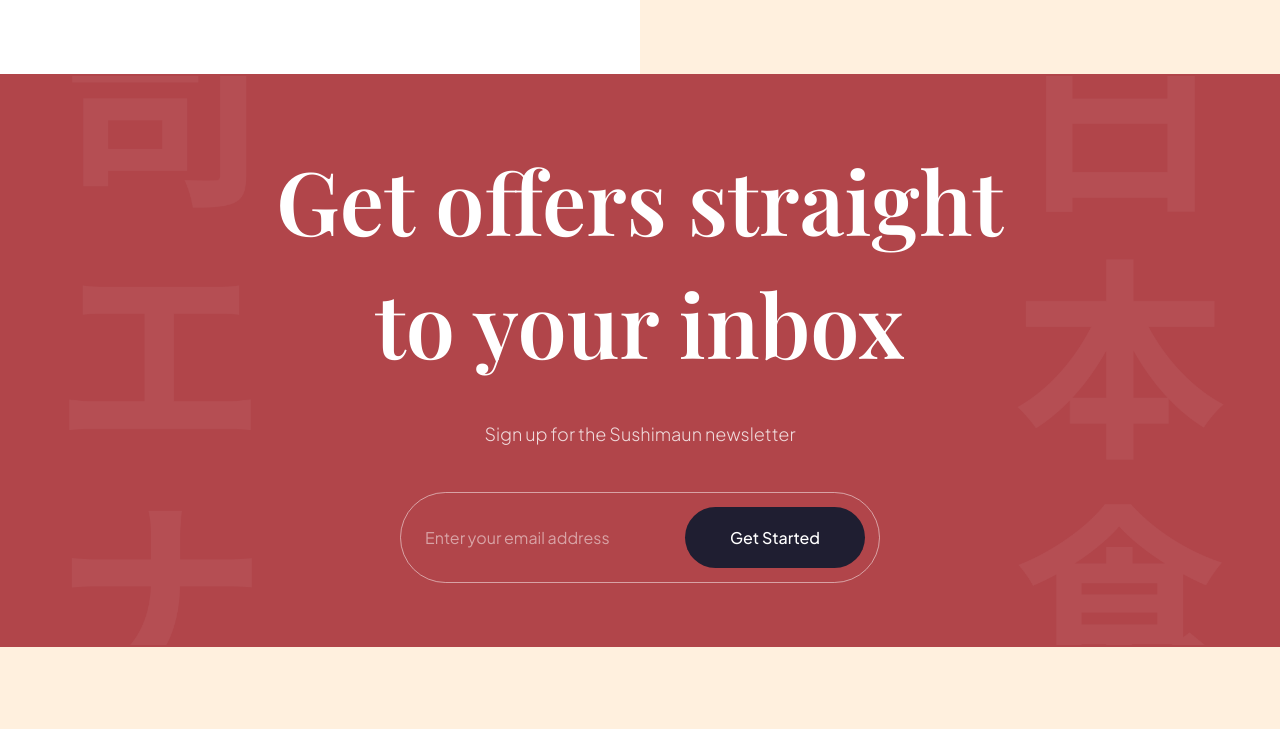
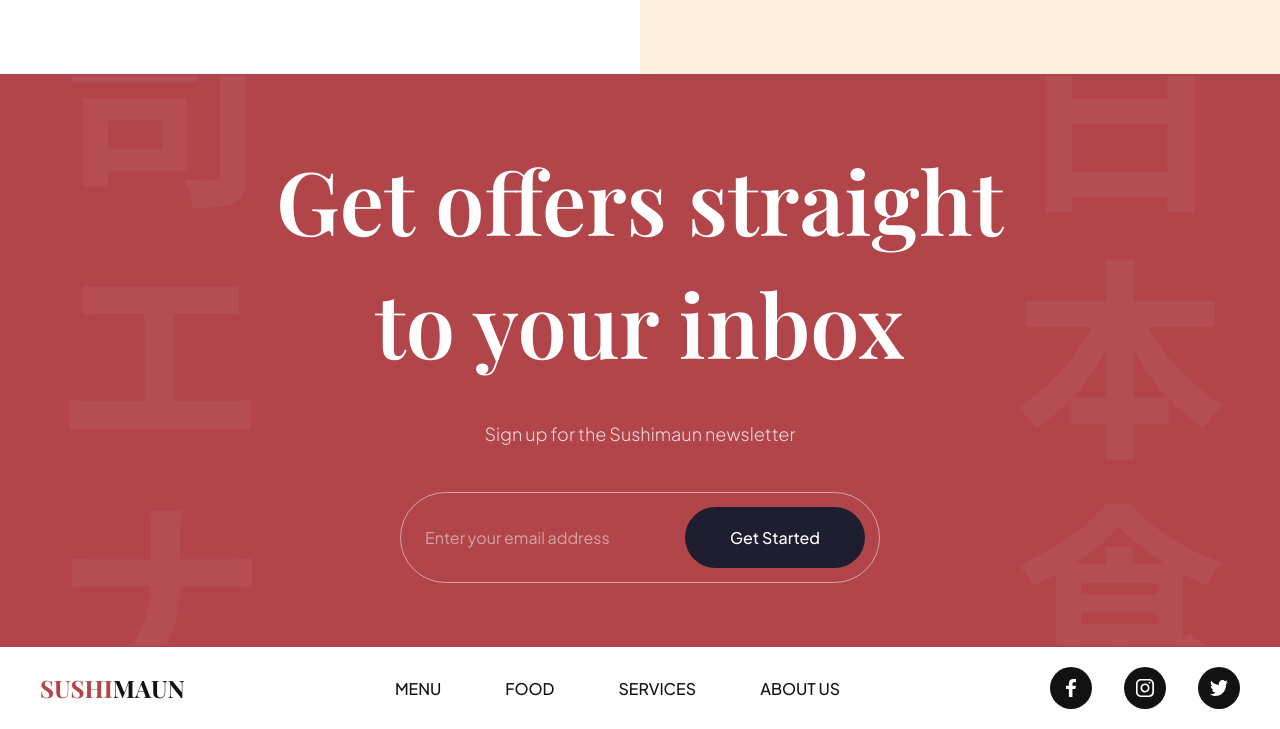
Before and after one commit to Orisaeke/Sushimaun, a website built with Vite: page index.html in a window 1280 px wide. Shown: the part 3624-4353 px from the top of the page. Before the commit the page ends 4271 px from the top, so only its background shows below. Built offline with nearby package versions, Linux system fonts and the light colour scheme.

Commit message:
Sushimaun v0.9 (COMPLETE)

```diff
--- a/css/sections/footer.css
+++ b/css/sections/footer.css
@@ -0,0 +1,55 @@
+.footer {
+    width: 100%;
+    padding: 20px 40px;
+    background: var(--color-white);
+    flex-wrap: wrap;
+    gap: 20px;
+    overflow: hidden;
+}
+
+.footer__logo {
+    font-size: 24px;
+    font-weight: bold;
+    font-family: var(--playfair-display);
+    text-transform: uppercase;
+    color: var(--secondary-color);
+    cursor: pointer;
+}
+
+.footer__logo span {
+    color: var(--primary-color);
+}
+
+.footer ul {
+    list-style: none;
+    display: flex;
+    flex-wrap: wrap;
+    flex-direction: row;
+    gap: 64px;
+}
+
+.footer ul:last-child {
+    gap: 32px;
+}
+
+.footer__nav li {
+    font-size: 16px;
+    font-weight: 500;
+    font-family: var(--plus-jakarta-sans);
+    text-transform: uppercase;
+    color: var(--secondary-color);
+    cursor: pointer;
+}
+
+.footer__social li {
+    width: 42px;
+    height: 42px;
+    background-color: var(--secondary-color);
+    border-radius: 100%;
+}
+
+.footer__social li img {
+    width: 45%;
+    height: 45%;
+    object-fit: contain;
+}
--- a/index.html
+++ b/index.html
@@ -329,6 +329,31 @@
             <button>Get Started</button>
            </div>
       </section>
+
+      <footer class="footer flex-between">
+        <h3 class="footer__logo">
+          <span>Sushi</span>maun
+        </h3>
+
+        <ul class="footer__nav">
+          <li><a href="#menu">Menu</a></li>
+          <li><a href="#food">Food</a></li>
+          <li><a href="#services">Services</a></li>
+          <li><a href="#about-us">About Us</a></li>
+        </ul>
+
+        <ul class="footer__social">
+          <li class="flex-center">
+            <img src="assets/facebook.svg" alt="facebook" />
+          </li>
+          <li class="flex-center">
+            <img src="assets/instagram.svg" alt="instagram" />
+          </li>
+          <li class="flex-center">
+            <img src="assets/twitter.svg" alt="twitter" />
+          </li>
+        </ul>
+      </footer>
       <script src="js/script.js" type="module"></script>
   </body>
 </html>
```
